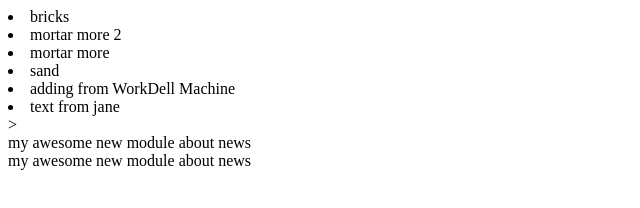
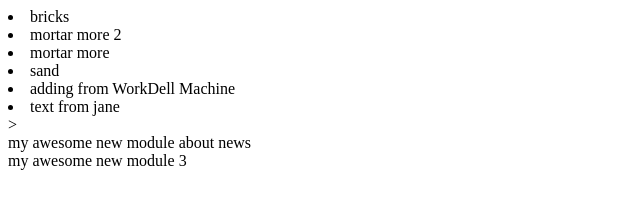
Before and after one commit to niroshann/GitTestRepo, a plain HTML site: page index.html in a window 1280 px wide. Shown: the full height of the page, 0-640 px from the left. Drawn offline with Linux system fonts and the light colour scheme.

Commit message:
testing branch feature 3

```diff
--- a/index.html
+++ b/index.html
@@ -16,6 +16,6 @@
 	</module-two>
 
 	<module-three>
-	<div>my awesome new module about news</div>
+	<div>my awesome new module 3</div>
 	</module-three>
 </body>
```
